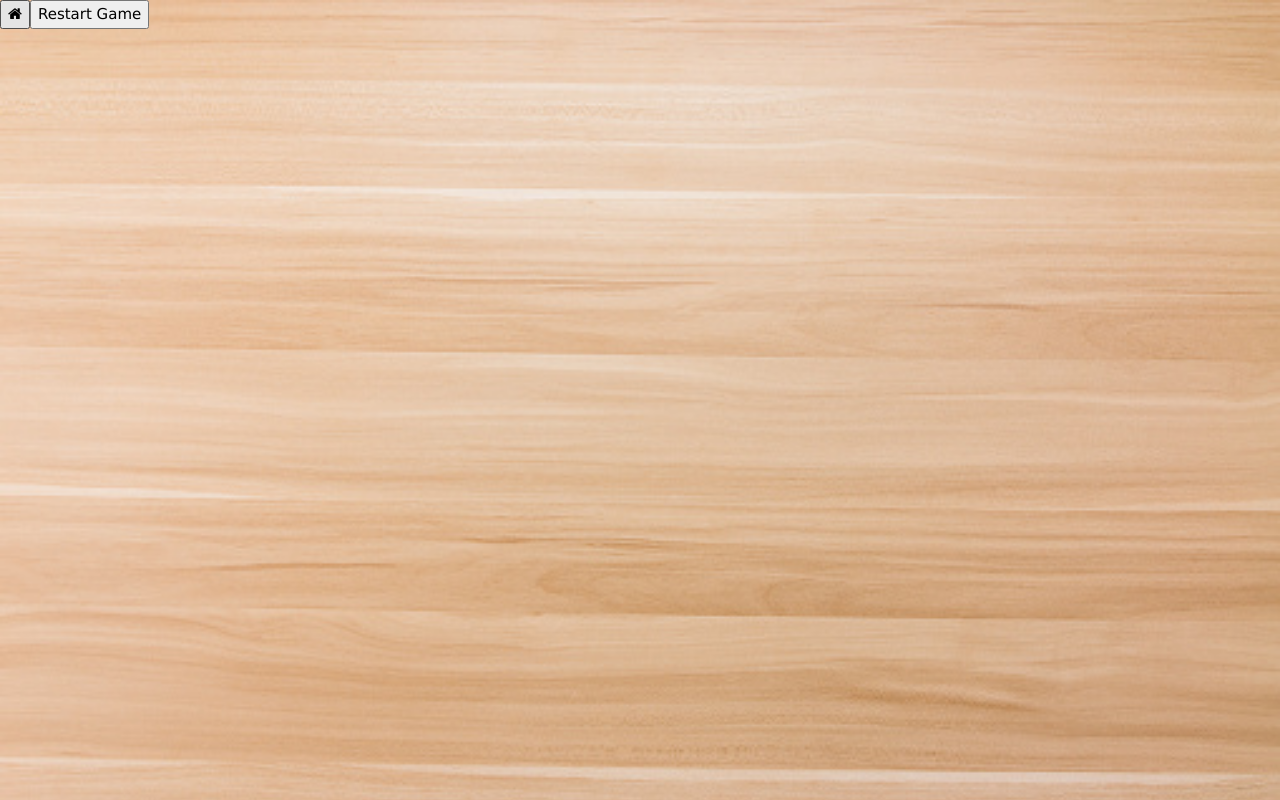
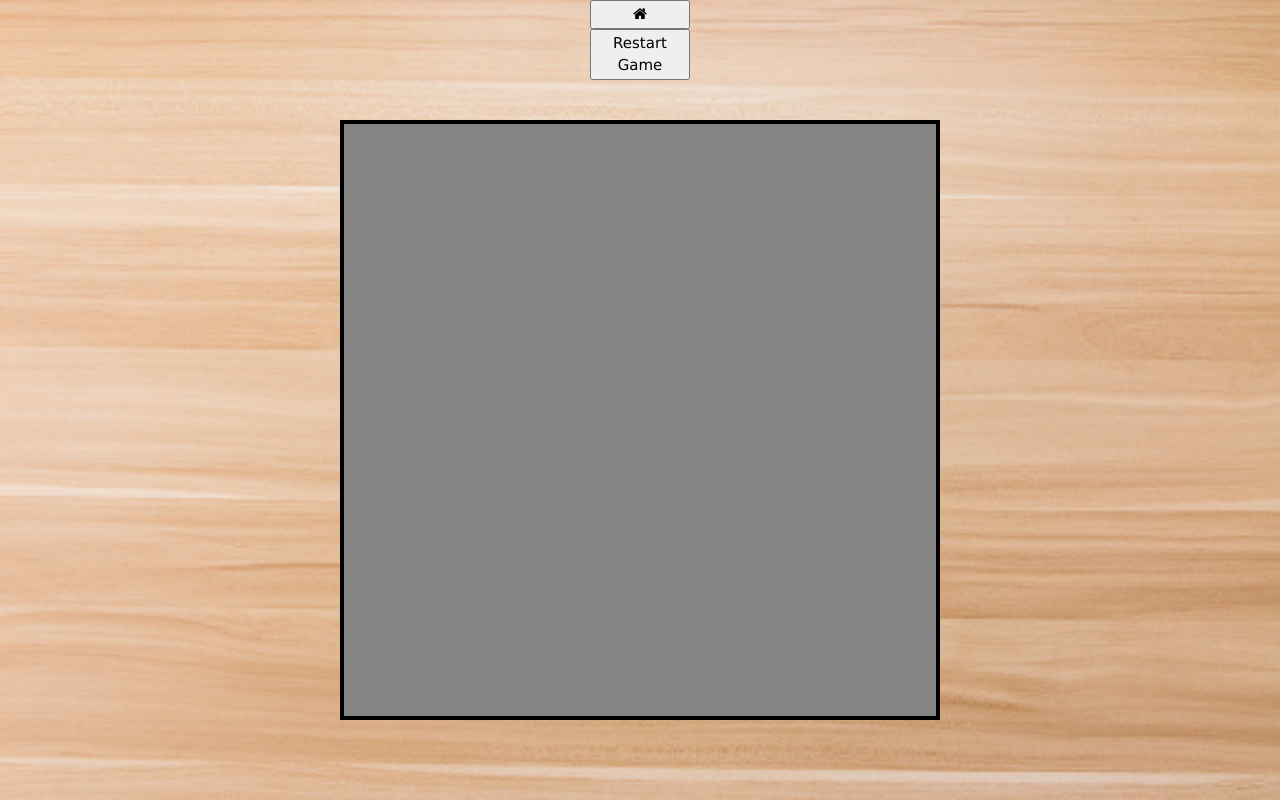
Before and after one commit to Jvilla125/Triangle-Game-, a plain HTML site: page index.html in a window 1280 px wide. Both pictures are taken after a click on the button "Press to Start Game!". Drawn offline with nearby package versions, Linux system fonts and the light colour scheme.

Commit message:
Update the css to include a board game after user clicks on start game button

```diff
--- a/css/style.css
+++ b/css/style.css
@@ -16,4 +16,28 @@ body{
 
 #game-page{
     display: none;
+    flex-direction: column;
+    flex-wrap: wrap;
+    align-content: center;
+    align-items: center;
 }
+
+.button {
+    width: 100px;
+    margin: 0;
+    display: inline-block;
+}
+
+#board{
+    /* display: flex; */
+    position: absolute;
+    /* max-height: 40vw;
+    max-width: 50vw; */
+    width: 600px;
+    height: 600px;
+    margin-left: auto;
+    top: 120px;
+
+    background: #878484;
+    border: 4px solid #000000;
+}
--- a/index.html
+++ b/index.html
@@ -24,9 +24,11 @@
     </ol>
     <button id="start-button" type="button">Press to Start Game!</button>
 </div>
+
 <div id="game-page">
-<button id="refresh-page"><i class="fa fa-home"></i></button>
-<button id="restart-game">Restart Game</button>
+    <button id="refresh-page" class="button"><i class="fa fa-home"></i></button>
+    <button id="restart-game" class="button">Restart Game</button>
+<div id="board"></div>
 </div>
 </body>
 </html>
--- a/js/main.js
+++ b/js/main.js
@@ -5,9 +5,33 @@ const gamePage = document.getElementById("game-page");
 // event listeners
 startButton.addEventListener('click', init);
 
+// constants
+let rows = 5
+let columns = 9;
+let currentColumns = [];
 // functions
 function init(){
     introPage.style.display = "none"
     gamePage.style.display = "flex"
+    rendor();
+}
 
+function rendor(){
+    setGame();
 }
+
+function setGame(){
+    board = [];
+    currentColumns = [5, 5, 5, 5, 5, 5, 5, 5, 5];
+    for (let r = 0; r < rows; r++){
+        let row = [];
+        for (let c = 0; c < columns; c++){
+            row.push(' ');
+            let chip = document.createElement('div');
+            chip.id = r.toString() + "-" + c.toString();
+            chip.classList.add("chip");
+
+        }
+        board.push(row)
+    }
+}
```
